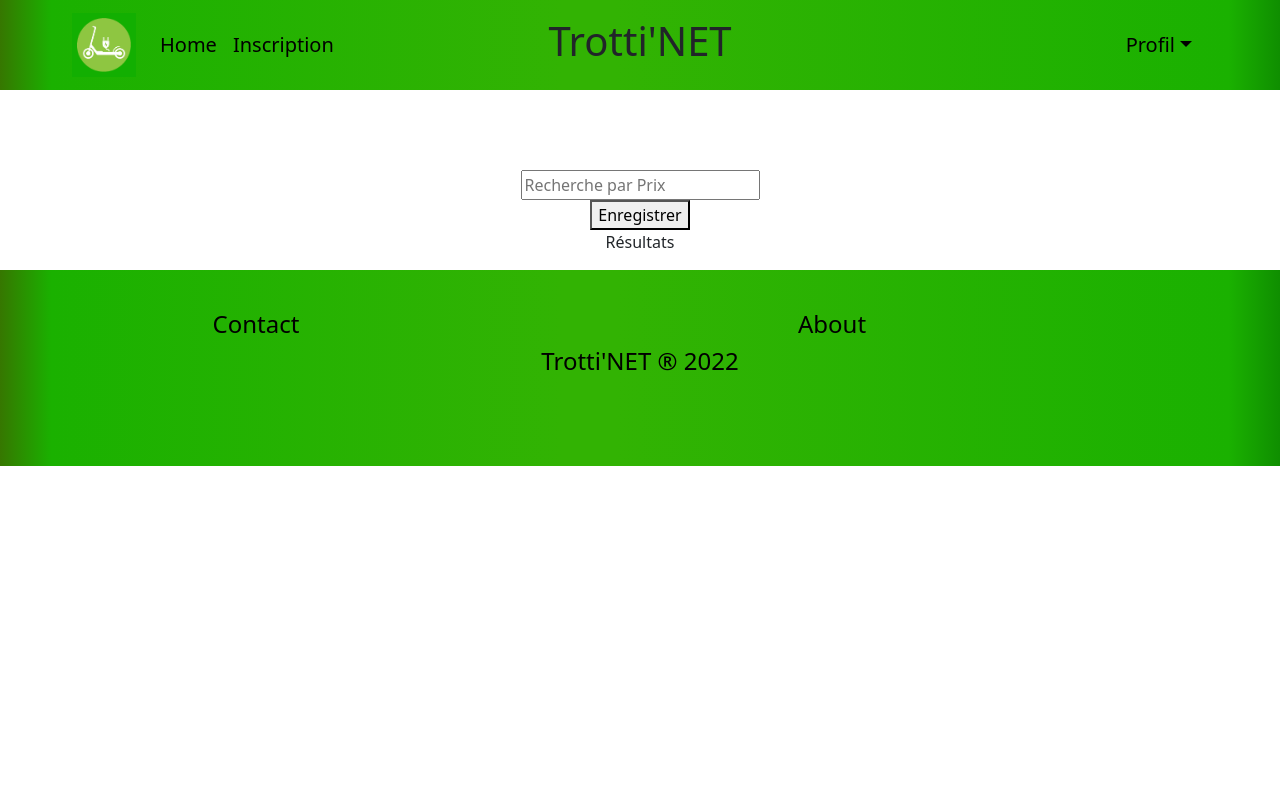
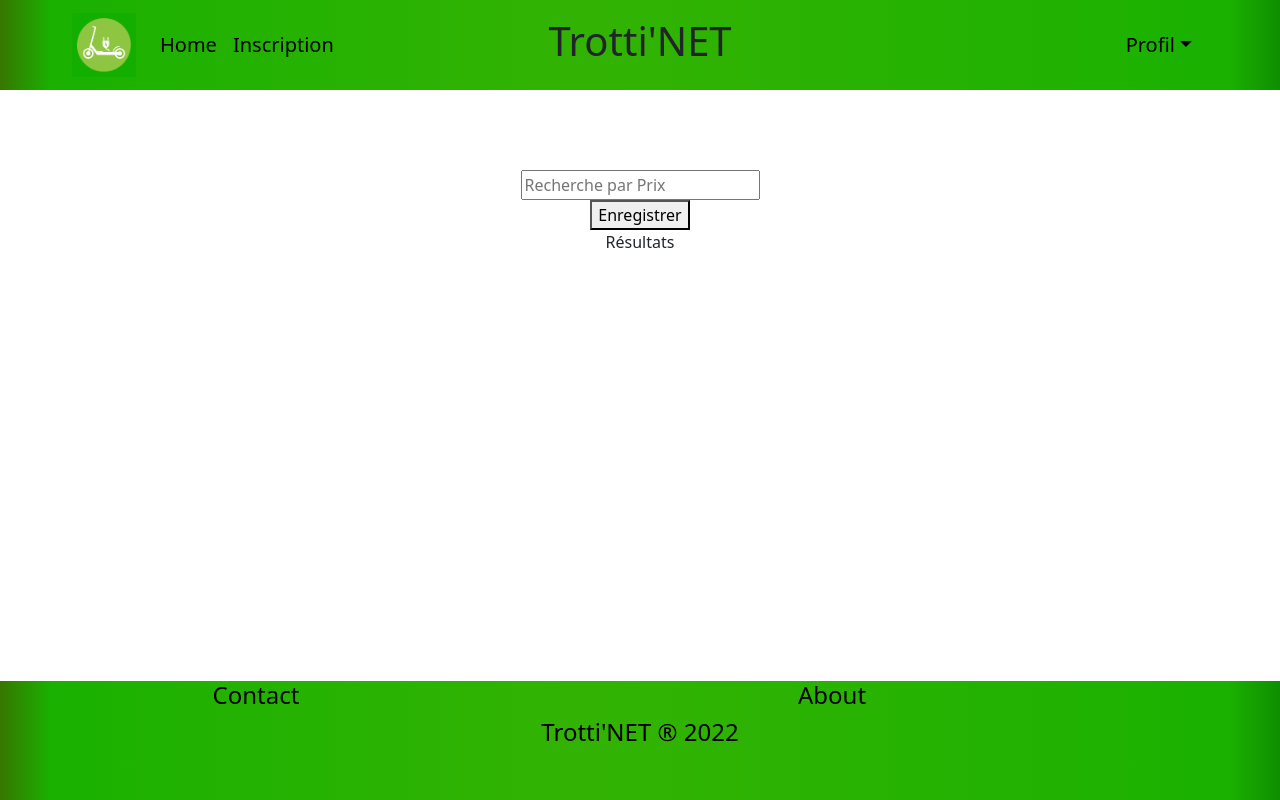
Before and after one commit to jordan-creyelman/trotinette, a React (Create React App) app: page / in a window 1280 px wide. Built offline with nearby package versions, Linux system fonts and the light colour scheme.

Commit message:
update_footer_and_fixend

```diff
--- a/src/components/Footer/index.css
+++ b/src/components/Footer/index.css
@@ -10,26 +10,20 @@
     rgba(15, 142, 0, 1) 100%
   );
 
-  position: relative;
-    height: 196px;
-    bottom: 0;
-    width: 100%;
+  position: absolute;
+  bottom: 0;
+  width: 100%;
+}
 
-
-}
-    /* position:relative;
-        left:0;
-        bottom:0;
-        right:0;
-    padding-bottom: 0px; */
-
+.contents {
+    flex: 1 0 auto;
+    }
 
 .MuiBox-root{
     padding-top: 0px !important;
 }
 
 h4{
-    /* padding-top: 10px !important; */
     color: black !important;
 }
 
```
